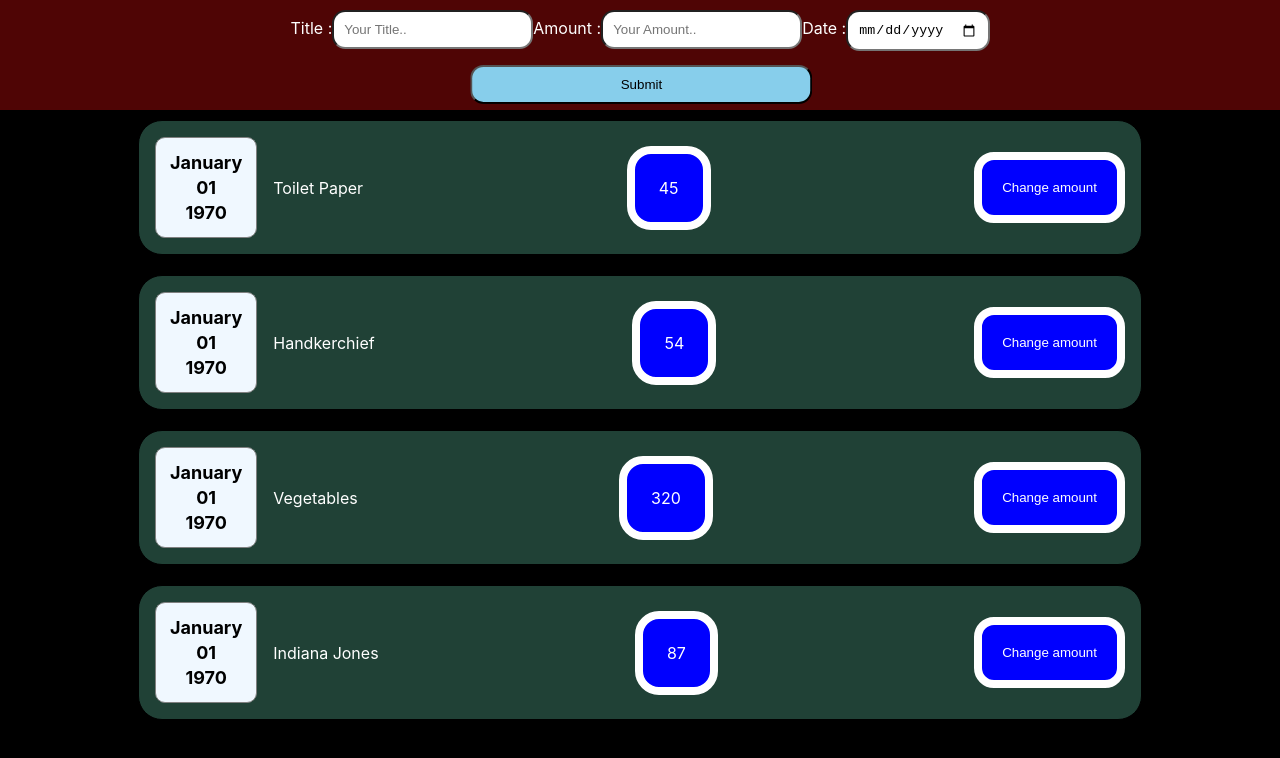
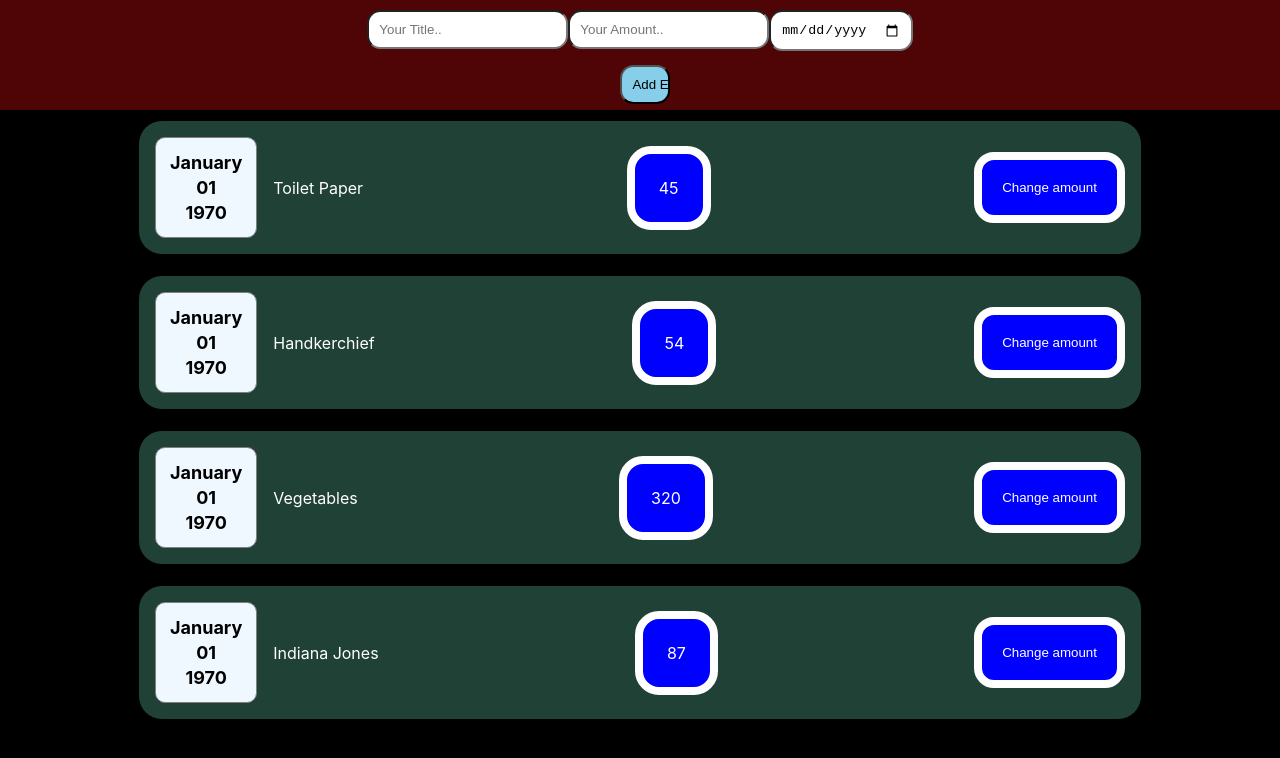
Before and after one commit to Alfred-KInyua/reduxStore, a React (Create React App) app: page / in a window 1280 px wide. Shown: the top 758 px of the page. Built offline with nearby package versions, Linux system fonts and the light colour scheme.

Commit message:
Add for for adding expenses

```diff
--- a/src/components/expenseItem.js
+++ b/src/components/expenseItem.js
@@ -1,7 +1,6 @@
 import React, { useState } from 'react';
 import './cssFiles/style.css';
 import ExpenseDate from './expenseDate';
-import NewExpense from './form/NewExpense';
 
 function ExpenseItem(props) {
   const [amount, setAmount] = useState(props.amount);
--- a/src/components/form/NewExpense.css
+++ b/src/components/form/NewExpense.css
@@ -11,8 +11,8 @@ input[type] {
   border-radius: 1em;
 }
 input[type='submit'] {
-  width: 400%;
+  width: 40%;
   margin: 10px;
-  transform: translate(-40%, 10%);
+  transform: translate(65%, 10%);
   background-color: skyblue;
 }
--- a/src/components/form/NewExpense.js
+++ b/src/components/form/NewExpense.js
@@ -1,31 +1,8 @@
 import React from 'react';
 import './NewExpense.css';
+import FormData from './formData';
 function NewExpense() {
-  return (
-    <form>
-      <div>
-        <label for="Title">Title :</label>
-        <input type="text" placeholder="Your Title.." />
-        <label for="Amount">Amount :</label>
-        <input
-          type="number"
-          placeholder="Your Amount.."
-          min="0.01"
-          step="0.01"
-        />
-        <label for="date">Date :</label>
-        <input
-          type="date"
-          placeholder="Select your date.."
-          min="2019/1/30"
-          max="2023/12/31"
-        />
-      </div>
-      <div>
-        <input type="submit" value="Submit" />
-      </div>
-    </form>
-  );
+  return <FormData />;
 }
 
 export default NewExpense;
--- /dev/null
+++ b/src/components/form/formData.js
@@ -0,0 +1,56 @@
+import React from 'react';
+import { useState } from 'react';
+
+const FormData = () => {
+  const [addTitle, setAddTitle] = useState('');
+  const [addDate, setAddDate] = useState('');
+  const [addNumber, setAddNumber] = useState('');
+
+  const TitleHandler = (event) => {
+    setAddTitle(event.target.value);
+  };
+  const DateHandler = (event) => {
+    setAddDate(event.target.value);
+  };
+  const NumberHandler = (event) => {
+    setAddNumber(event.target.value);
+  };
+
+  const SubmitHandler = (event) => {
+    event.preventDefault();
+    const myObjects = {
+      title: addTitle,
+      date: new Date(addDate),
+      number: addNumber,
+    };
+    console.log(myObjects);
+  };
+
+  return (
+    <form onSubmit={SubmitHandler}>
+      {' '}
+      <div>
+        <input type="text" onChange={TitleHandler} placeholder="Your Title.." />
+        <input
+          type="number"
+          onChange={NumberHandler}
+          placeholder="Your Amount.."
+          min="0.01"
+          step="0.01"
+        />
+        <input
+          type="date"
+          onChange={DateHandler}
+          placeholder="Select your date.."
+          min="2019/1/30"
+          max="2023/12/31"
+        />
+      </div>
+      <div>
+        <input type="submit" value="Add Expense" />
+      </div>
+    </form>
+  );
+};
+
+export default FormData;
```
